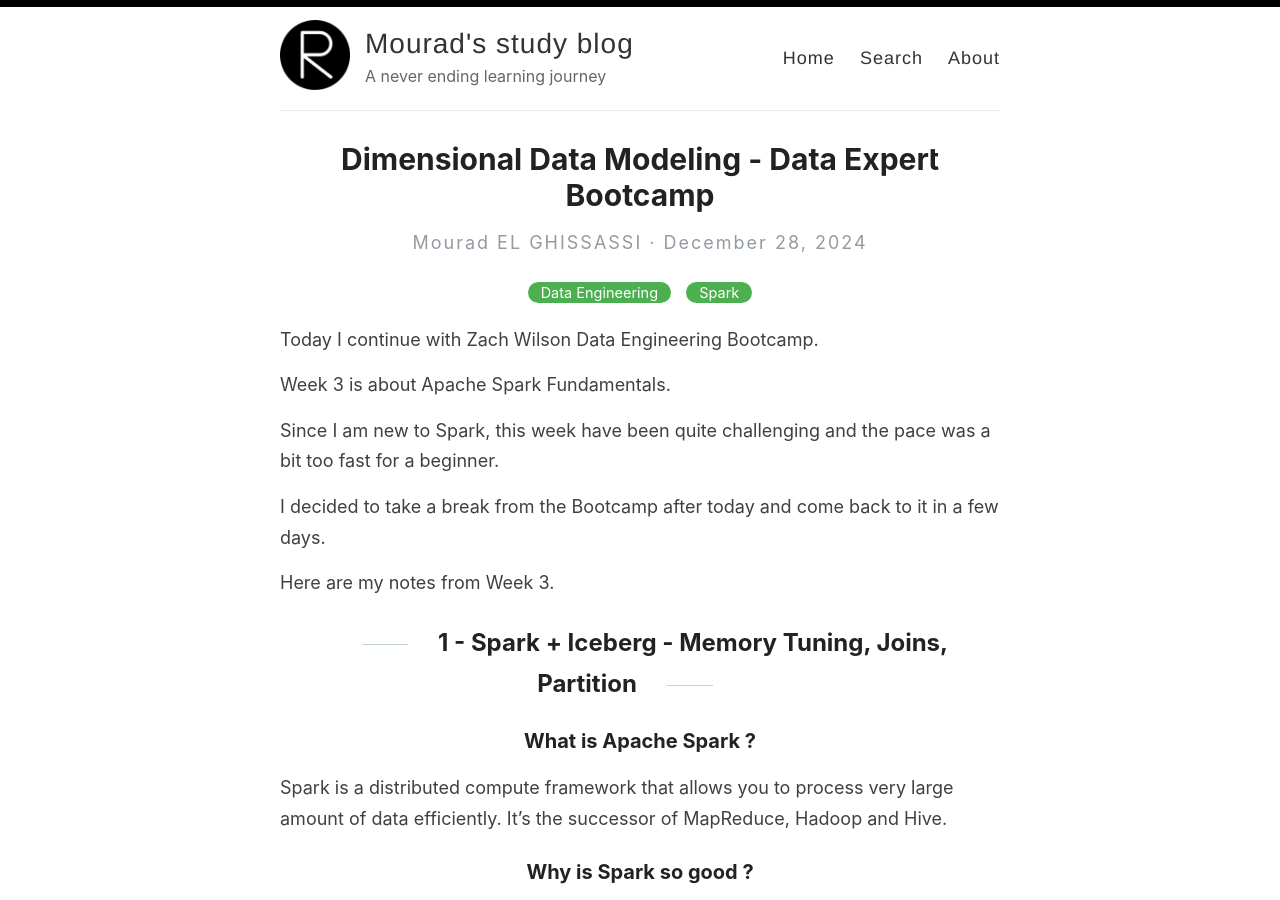
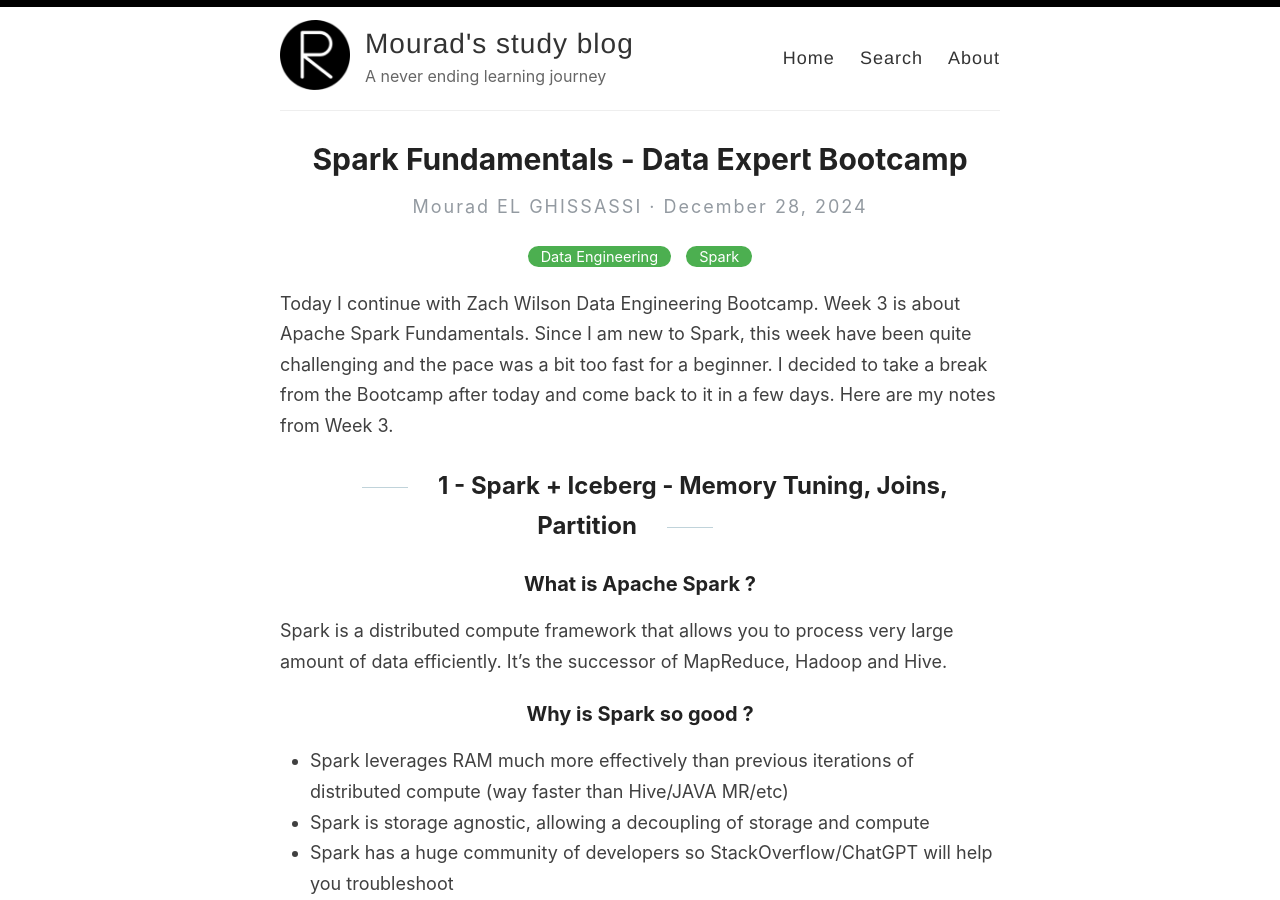
Before and after one commit to everythingdata-ai/everythingdata-ai.github.io, a Jekyll site: the page built from _posts/2024-12-28-data-expert-bootcamp-3.md, in a window 1280 px wide and 900 px high. Built offline with Jekyll 4.4.1, drawn with Linux system fonts in a browser that asks for light colours.

Commit message:
Update 2024-12-28-data-expert-bootcamp-3.md

```diff
--- a/_posts/2024-12-28-data-expert-bootcamp-3.md
+++ b/_posts/2024-12-28-data-expert-bootcamp-3.md
@@ -1,17 +1,13 @@
 ---
 layout: post
-title: Dimensional Data Modeling - Data Expert Bootcamp
+title: Spark Fundamentals - Data Expert Bootcamp
 categories: [Data Engineering, Spark]
 ---
 
 Today I continue with Zach Wilson Data Engineering Bootcamp.
-
 Week 3 is about Apache Spark Fundamentals.
-
 Since I am new to Spark, this week have been quite challenging and the pace was a bit too fast for a beginner.
-
 I decided to take a break from the Bootcamp after today and come back to it in a few days.
-
 Here are my notes from Week 3.
 
 ## 1 - Spark + Iceberg - Memory Tuning, Joins, Partition
```
